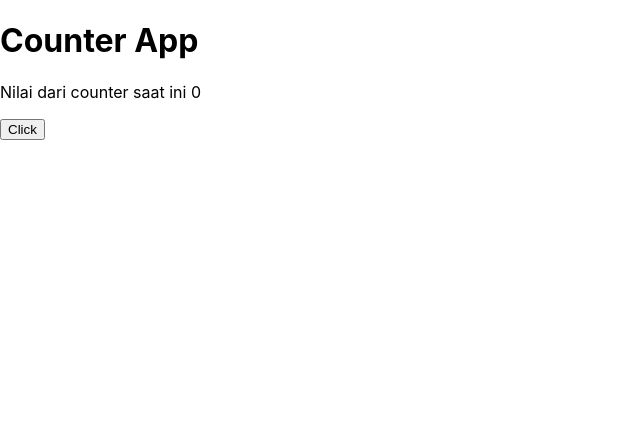
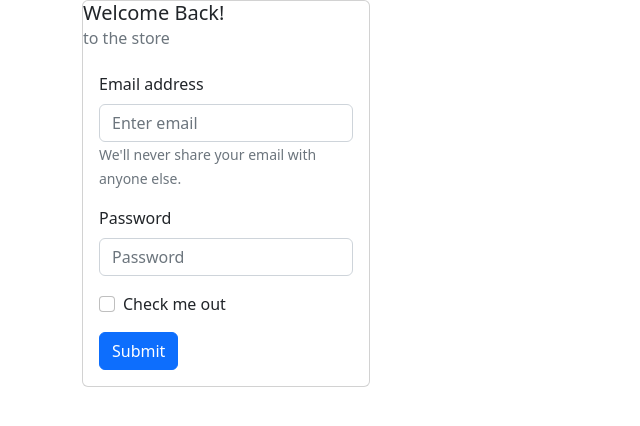
Before and after one commit to mujaddidsi/client-semina, a React (Create React App) app: page /signin in a window 1280 px wide. Shown: the top 426 px of the page, without its empty margins (0-640 px from the left). Built offline with nearby package versions, Linux system fonts and the light colour scheme.

Commit message:
Create login page

```diff
--- a/package.json
+++ b/package.json
@@ -6,8 +6,11 @@
     "@testing-library/jest-dom": "^5.16.4",
     "@testing-library/react": "^13.3.0",
     "@testing-library/user-event": "^13.5.0",
+    "bootstrap": "^5.2.1",
     "react": "^18.2.0",
+    "react-bootstrap": "^2.5.0",
     "react-dom": "^18.2.0",
+    "react-router-dom": "^6.4.0",
     "react-scripts": "5.0.1",
     "web-vitals": "^2.1.4"
   },
--- a/src/App.js
+++ b/src/App.js
@@ -1,22 +1,17 @@
-import { useState } from 'react';
+import React from 'react';
+import { BrowserRouter, Routes, Route, Link } from 'react-router-dom';
 
 import './App.css';
+import PageSignin from './pages/signin';
 
 function App() {
-	let [number, setNumber] = useState(0);
-
-	const klik = () => {
-		setNumber((number += 1));
-
-		console.log(number);
-	};
-
 	return (
-		<>
-			<h1>Counter App</h1>
-			<p>Nilai dari counter saat ini {number}</p>
-			<button onClick={() => klik()}>Click</button>
-		</>
+		<BrowserRouter>
+			<Routes>
+				<Route path='/' element={<>Home</>} />
+				<Route path='/signin' element={<PageSignin />} />
+			</Routes>
+		</BrowserRouter>
 	);
 }
 
--- a/src/pages/signin/index.js
+++ b/src/pages/signin/index.js
@@ -0,0 +1,35 @@
+import React from 'react';
+import { Button, Form, Card, Container } from 'react-bootstrap';
+
+function PageSignin() {
+	return (
+		<Container>
+			<Card style={{ width: '18rem' }}>
+				<Card.Title>Welcome Back!</Card.Title>
+				<Card.Subtitle className='mb-2 text-muted'>to the store</Card.Subtitle>
+				<Card.Body>
+					<Form>
+						<Form.Group className='mb-3' controlId='formBasicEmail'>
+							<Form.Label>Email address</Form.Label>
+							<Form.Control type='email' placeholder='Enter email' />
+							<Form.Text className='text-muted'>We'll never share your email with anyone else.</Form.Text>
+						</Form.Group>
+
+						<Form.Group className='mb-3' controlId='formBasicPassword'>
+							<Form.Label>Password</Form.Label>
+							<Form.Control type='password' placeholder='Password' />
+						</Form.Group>
+						<Form.Group className='mb-3' controlId='formBasicCheckbox'>
+							<Form.Check type='checkbox' label='Check me out' />
+						</Form.Group>
+						<Button variant='primary' type='submit'>
+							Submit
+						</Button>
+					</Form>
+				</Card.Body>
+			</Card>
+		</Container>
+	);
+}
+
+export default PageSignin;
```
Also changed, not shown: src/index.js (+4 -3 lines), src/configs/index.js (added), src/utils/fetch.js (added), 1 other file (tests, documents, lock files or other folders).
